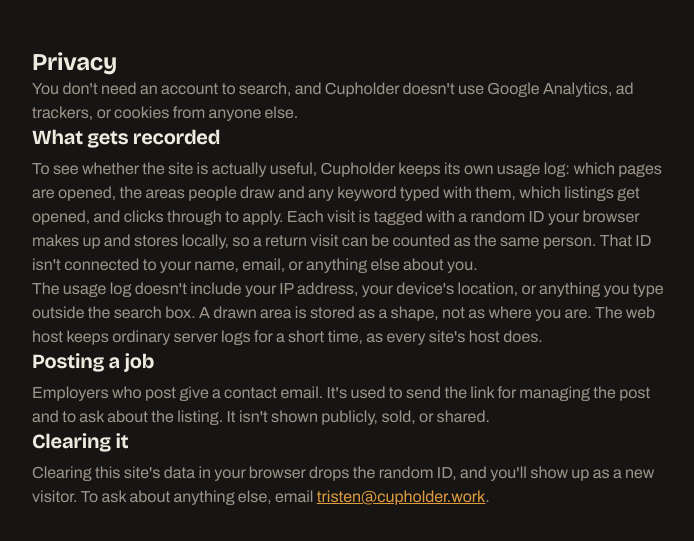
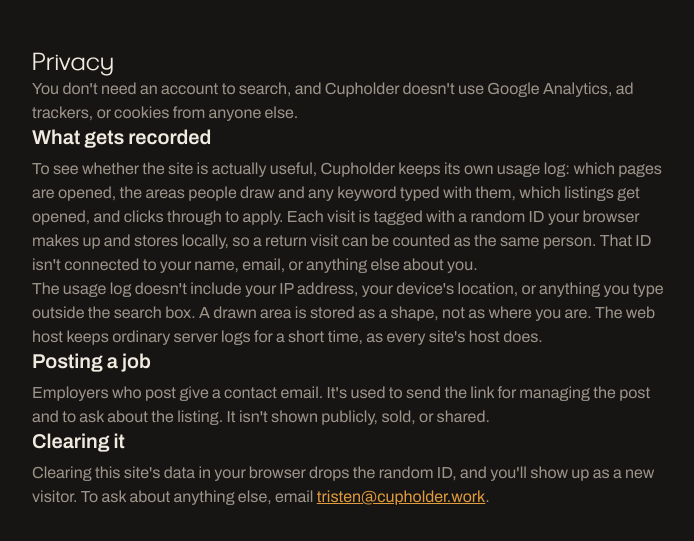
Before and after one commit to tristen-lee/ReDraw, a FastAPI app: page /privacy in a window 1280 px wide. Shown: the part 64-605 px from the top of the page, without its empty margins (192-886 px from the left). Run offline with FastAPI, Linux system fonts and the light colour scheme; data that the repository does not hold is empty; some libraries are stand-ins or nearby versions.

Commit message:
Set page headlines in the wordmark's typeface
Mbkaos, self-hosted, on h1 only. It ships in one light weight, so bold
synthesis is off, and section headings move to Archivo semibold because
the light face at 16-20px read thinner than the bold labels under it.
Bricolage Grotesque is no longer loaded.

Co-Authored-By: Claude Opus 5.5 <noreply@anthropic.com>

```diff
--- a/static/admin.html
+++ b/static/admin.html
@@ -6,7 +6,7 @@
     <title>Review queue — Cupholder</title>
     <link rel="icon" href="/favicon.svg" type="image/svg+xml">
     <link rel="preconnect" href="https://fonts.gstatic.com" crossorigin>
-    <link rel="stylesheet" href="https://fonts.googleapis.com/css2?family=Archivo:wght@400;600;700&family=Bricolage+Grotesque:opsz,wght@12..96,600;12..96,700&display=swap">
+    <link rel="stylesheet" href="https://fonts.googleapis.com/css2?family=Archivo:wght@400;600;700&display=swap">
     <link rel="stylesheet" href="style.css">
 </head>
 <body class="page">
--- a/static/employers.html
+++ b/static/employers.html
@@ -8,7 +8,7 @@
     <link rel="canonical" href="https://www.cupholder.work/employers">
     <link rel="icon" href="/favicon.svg" type="image/svg+xml">
     <link rel="preconnect" href="https://fonts.gstatic.com" crossorigin>
-    <link rel="stylesheet" href="https://fonts.googleapis.com/css2?family=Archivo:wght@400;600;700&family=Bricolage+Grotesque:opsz,wght@12..96,600;12..96,700&display=swap">
+    <link rel="stylesheet" href="https://fonts.googleapis.com/css2?family=Archivo:wght@400;600;700&display=swap">
     <link rel="stylesheet" href="/style.css">
 </head>
 <body class="employers-page">
--- a/static/index.html
+++ b/static/index.html
@@ -7,7 +7,7 @@
     <meta name="description" content="Draw the commute you'd actually make and see the jobs inside it. Oregon and Washington. Free for job seekers.">
     <link rel="icon" href="/favicon.svg" type="image/svg+xml">
     <link rel="preconnect" href="https://fonts.gstatic.com" crossorigin>
-    <link rel="stylesheet" href="https://fonts.googleapis.com/css2?family=Archivo:wght@400;600;700&family=Bricolage+Grotesque:opsz,wght@12..96,600;12..96,700&display=swap">
+    <link rel="stylesheet" href="https://fonts.googleapis.com/css2?family=Archivo:wght@400;600;700&display=swap">
     <link rel="stylesheet" href="https://unpkg.com/maplibre-gl@5.24.0/dist/maplibre-gl.css"
           integrity="sha384-uTttxo/aOKbdE5RlD/SPzSDoDmNvGlUYPjONi2MN/b7c9HPSvW07OIuyP7uL6jxK" crossorigin="anonymous">
     <link rel="stylesheet" href="style.css">
--- a/static/post.html
+++ b/static/post.html
@@ -6,7 +6,7 @@
     <title>Post a job | Cupholder</title>
     <link rel="icon" href="/favicon.svg" type="image/svg+xml">
     <link rel="preconnect" href="https://fonts.gstatic.com" crossorigin>
-    <link rel="stylesheet" href="https://fonts.googleapis.com/css2?family=Archivo:wght@400;600;700&family=Bricolage+Grotesque:opsz,wght@12..96,600;12..96,700&display=swap">
+    <link rel="stylesheet" href="https://fonts.googleapis.com/css2?family=Archivo:wght@400;600;700&display=swap">
     <link rel="stylesheet" href="style.css">
 </head>
 <body class="page">
--- a/static/privacy.html
+++ b/static/privacy.html
@@ -8,7 +8,7 @@
     <link rel="canonical" href="https://www.cupholder.work/privacy">
     <link rel="icon" href="/favicon.svg" type="image/svg+xml">
     <link rel="preconnect" href="https://fonts.gstatic.com" crossorigin>
-    <link rel="stylesheet" href="https://fonts.googleapis.com/css2?family=Archivo:wght@400;600;700&family=Bricolage+Grotesque:opsz,wght@12..96,600;12..96,700&display=swap">
+    <link rel="stylesheet" href="https://fonts.googleapis.com/css2?family=Archivo:wght@400;600;700&display=swap">
     <link rel="stylesheet" href="/style.css">
 </head>
 <body class="employers-page">
--- a/static/stats.html
+++ b/static/stats.html
@@ -7,7 +7,7 @@
     <meta name="robots" content="noindex">
     <link rel="icon" href="/favicon.svg" type="image/svg+xml">
     <link rel="preconnect" href="https://fonts.gstatic.com" crossorigin>
-    <link rel="stylesheet" href="https://fonts.googleapis.com/css2?family=Archivo:wght@400;600;700&family=Bricolage+Grotesque:opsz,wght@12..96,600;12..96,700&display=swap">
+    <link rel="stylesheet" href="https://fonts.googleapis.com/css2?family=Archivo:wght@400;600;700&display=swap">
     <link rel="stylesheet" href="https://unpkg.com/maplibre-gl@5.24.0/dist/maplibre-gl.css"
           integrity="sha384-uTttxo/aOKbdE5RlD/SPzSDoDmNvGlUYPjONi2MN/b7c9HPSvW07OIuyP7uL6jxK" crossorigin="anonymous">
     <link rel="stylesheet" href="style.css">
--- a/static/style.css
+++ b/static/style.css
@@ -35,9 +35,17 @@ a:hover { color: var(--brand-hover); }
 
 h1, h2, h3 { margin: 0; line-height: 1.2; }
 
-/* Headlines only. Its uneven letter widths are what keep the page from reading
-   as a template; everything you actually read stays in Archivo. */
-h1, h2 { font-family: "Bricolage Grotesque", Archivo, system-ui, sans-serif; letter-spacing: -0.01em; }
+/* The wordmark's face, for page headlines only. It ships in one light weight,
+   so the browser must not fake a bold, and below about 24px it reads thinner
+   than the bold labels around it; section headings stay in Archivo. */
+@font-face {
+    font-family: "Mbkaos";
+    src: url("/Mbkaos-font.woff2") format("woff2");
+    font-weight: 300;
+    font-display: swap;
+}
+h1 { font-family: Mbkaos, Archivo, system-ui, sans-serif; font-weight: 300; font-synthesis: none; letter-spacing: 0; }
+h2 { font-weight: 600; }
 
 .meta { margin: 0; color: var(--text-light); font-size: 13px; }
 
--- a/templates/job.html
+++ b/templates/job.html
@@ -9,7 +9,7 @@
     {% if noindex %}<meta name="robots" content="noindex,follow">{% endif %}
     <link rel="icon" href="/favicon.svg" type="image/svg+xml">
     <link rel="preconnect" href="https://fonts.gstatic.com" crossorigin>
-    <link rel="stylesheet" href="https://fonts.googleapis.com/css2?family=Archivo:wght@400;600;700&family=Bricolage+Grotesque:opsz,wght@12..96,600;12..96,700&display=swap">
+    <link rel="stylesheet" href="https://fonts.googleapis.com/css2?family=Archivo:wght@400;600;700&display=swap">
     <link rel="stylesheet" href="/style.css">
     {% if structured_data %}
     <script type="application/ld+json">{{ structured_data | safe }}</script>
--- a/templates/manage.html
+++ b/templates/manage.html
@@ -9,7 +9,7 @@
     <meta name="referrer" content="no-referrer">
     <link rel="icon" href="/favicon.svg" type="image/svg+xml">
     <link rel="preconnect" href="https://fonts.gstatic.com" crossorigin>
-    <link rel="stylesheet" href="https://fonts.googleapis.com/css2?family=Archivo:wght@400;600;700&family=Bricolage+Grotesque:opsz,wght@12..96,600;12..96,700&display=swap">
+    <link rel="stylesheet" href="https://fonts.googleapis.com/css2?family=Archivo:wght@400;600;700&display=swap">
     <link rel="stylesheet" href="/style.css">
 </head>
 <body class="page">
```
Also changed, not shown: static/Mbkaos-font.woff2 (added).
